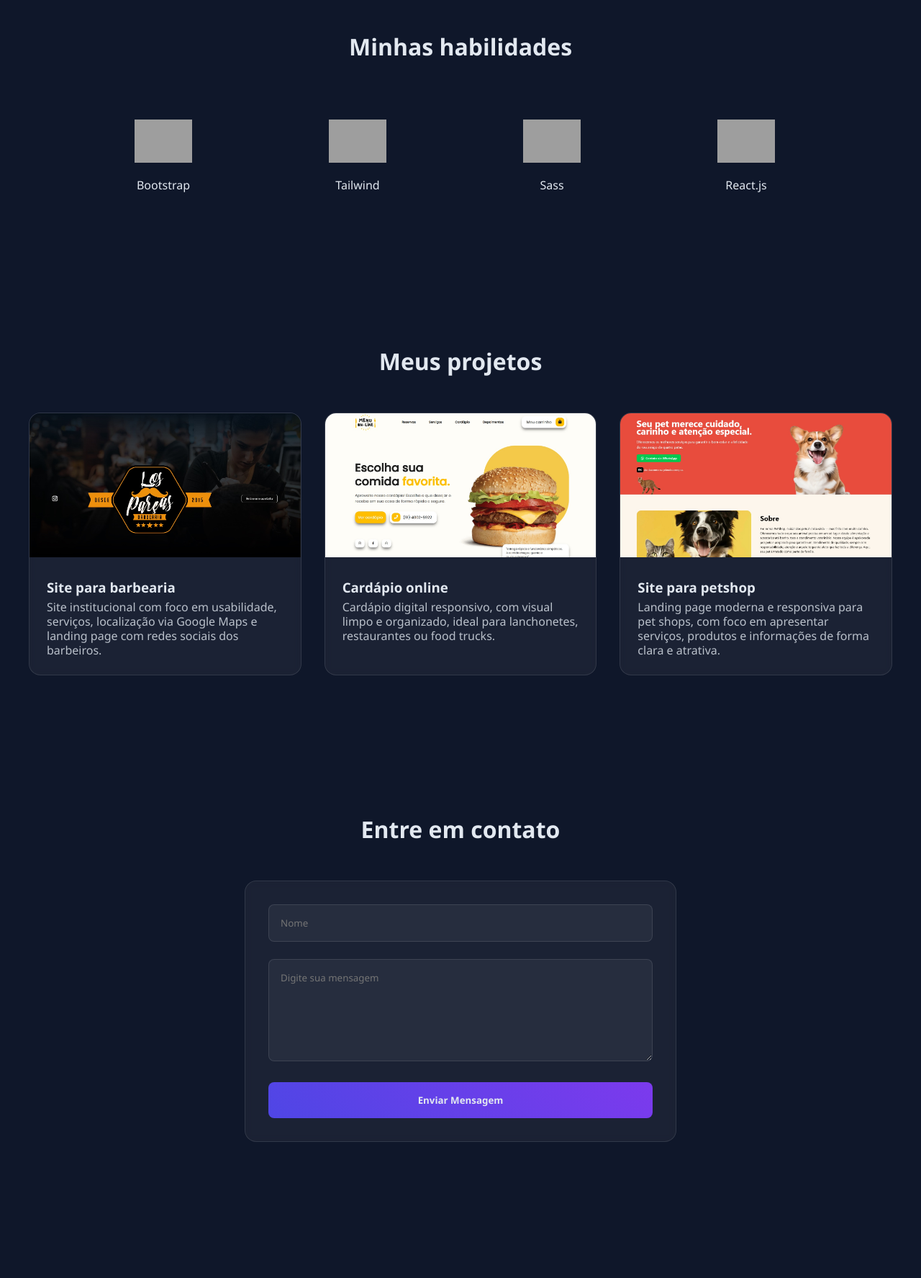
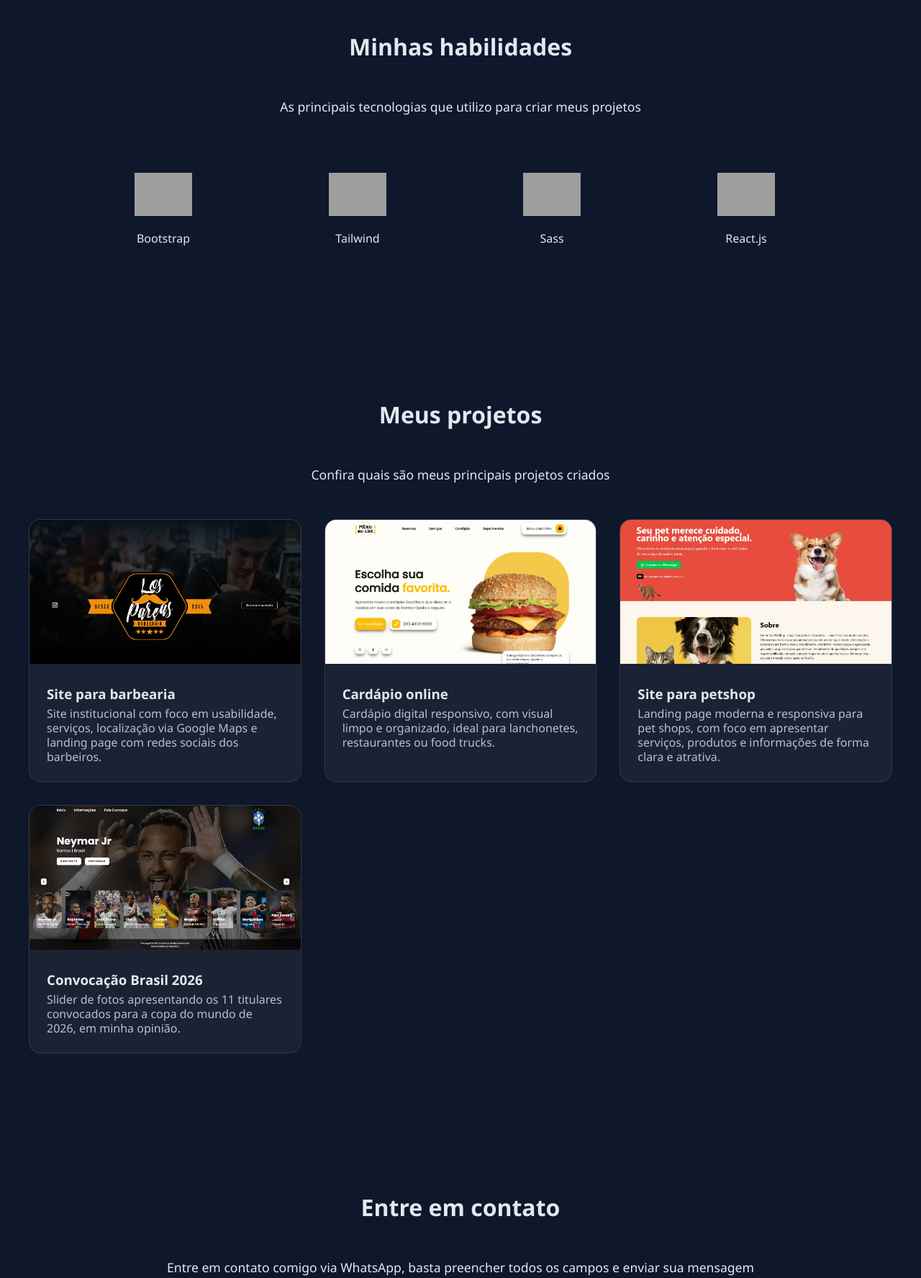
Before and after one commit to regi-lm/portfoliopessoal, a plain HTML site: page index.html in a window 1280 px wide. Shown: the part 1300-3075 px from the top of the page at 72% size. Before the commit the page ends 2982 px from the top, so only its background shows below. Drawn offline with Linux system fonts and the light colour scheme; grey boxes are pictures that could not be loaded.

Commit message:
adição de projeto e subtitulo nas seções

```diff
--- a/index.html
+++ b/index.html
@@ -58,6 +58,8 @@
 
     <section id="habilidades" class="habilidades">
         <h2 class="habilidades-titulo">Minhas habilidades</h2>
+        <p class="habilidades-sub-titulo">As principais tecnologias que utilizo para criar meus projetos</p>
+
         <div class="habilidades-slider">
           <div class="habilidades-track">
 
@@ -180,6 +182,7 @@
 
     <section id="projetos" class="projetos">
       <h2 class="projetos-titulo">Meus projetos</h2>
+      <p class="projetos-sub-titulo">Confira quais são meus principais projetos criados</p>
 
       <div class="projetos-caixa">
 
@@ -234,11 +237,29 @@
           </a>
         </div>
 
+        <div class="projetos-card">
+            <a href="https://brasil2026.vercel.app/" class="card-link" target="_blank">
+            <img
+            src="./images/Print1 Convocacao2026.jpg"
+            alt="Projeto 4"
+            class="projetos-imagem"
+            />
+          <div class="caixa-textos-projeto">
+            <h3 class="info-projetos">Convocação Brasil 2026</h3>
+            <p class="paragrafo-projetos">
+              Slider de fotos apresentando os 11 titulares convocados para a copa do mundo de 2026, em
+              minha opinião.
+            </p>
+          </div>
+          </a>
+        </div>
+
       </div>
     </section>
 
     <section id="contatos" class="contatos">
       <h2 class="contatos-titulo">Entre em contato</h2>
+      <p class="contatos-sub-titulo">Entre em contato comigo via WhatsApp, basta preencher todos os campos e enviar sua mensagem</p>
 
         <form class="formulario-contato" id="formulario" onsubmit="enviarWhats(event)">
           <div class="grupo-form">
--- a/styles.css
+++ b/styles.css
@@ -153,6 +153,13 @@ h1 {
     margin-bottom: 50px;
 }
 
+.habilidades-sub-titulo {
+    font-size: 1.1rem;
+    color: var(--claro);
+    text-align: center;
+    margin-bottom: 50px;
+}
+
 .habilidades-slider {
   overflow: hidden;
   position: relative;
@@ -221,6 +228,13 @@ h1 {
     margin-bottom: 50px;
 }
 
+.projetos-sub-titulo {
+    font-size: 1.1rem;
+    color: var(--claro);
+    text-align: center;
+    margin-bottom: 50px;
+}
+
 .projetos-caixa {
     display: grid;
     grid-template-columns: repeat(auto-fit, minmax(300px, 1fr));
@@ -276,6 +290,13 @@ h1 {
 
 .contatos-titulo {
     font-size: 2rem;
+    color: var(--claro);
+    text-align: center;
+    margin-bottom: 50px;
+}
+
+.contatos-sub-titulo {
+    font-size: 1.1rem;
     color: var(--claro);
     text-align: center;
     margin-bottom: 50px;
```
Also changed, not shown: images/Print1 Convocacao2026.jpg (added), images/bootstrap.png (deleted), images/css.png (deleted), images/html.png (deleted), images/js.png (deleted), images/node js.png (deleted), images/react.png (deleted), images/sass.png (deleted).
